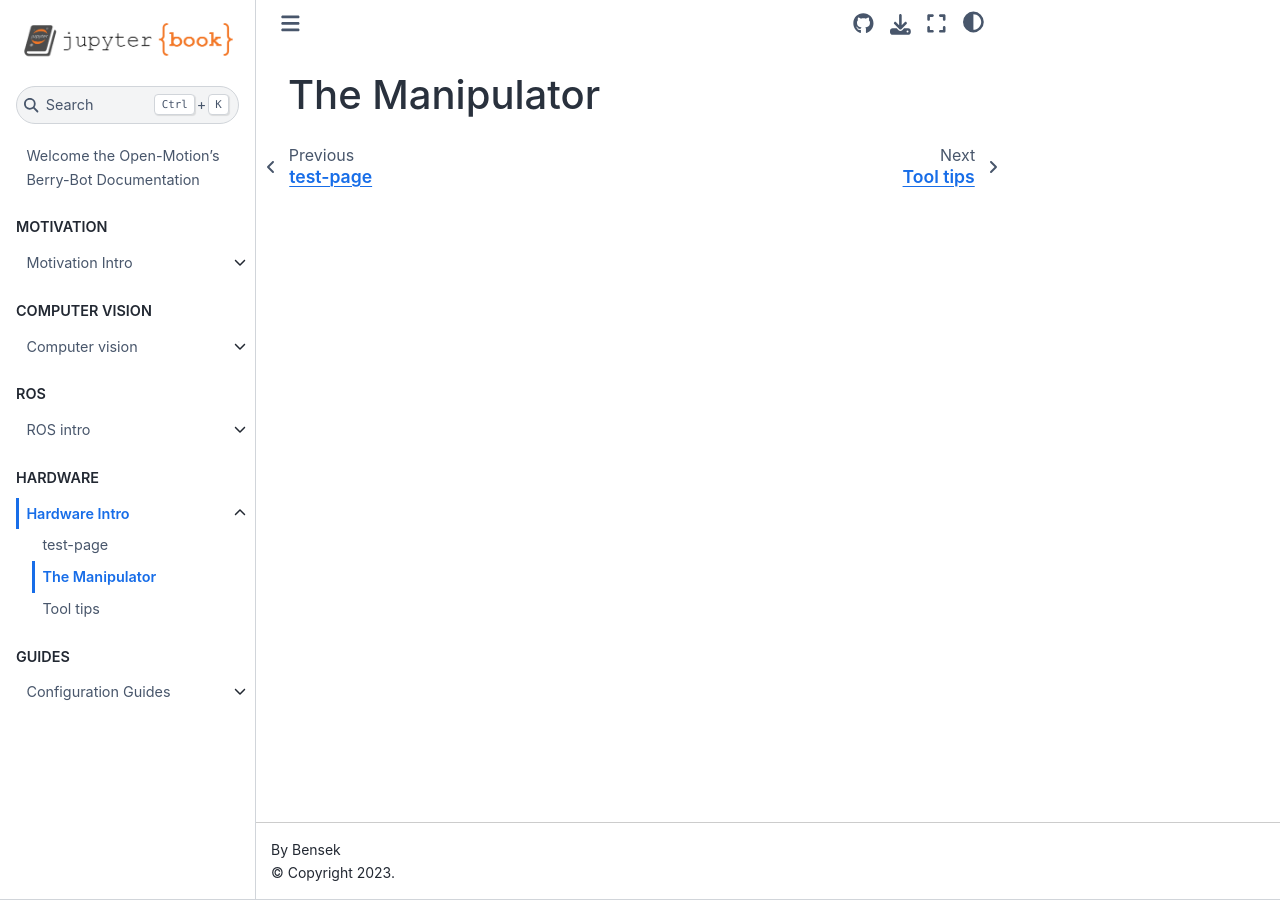
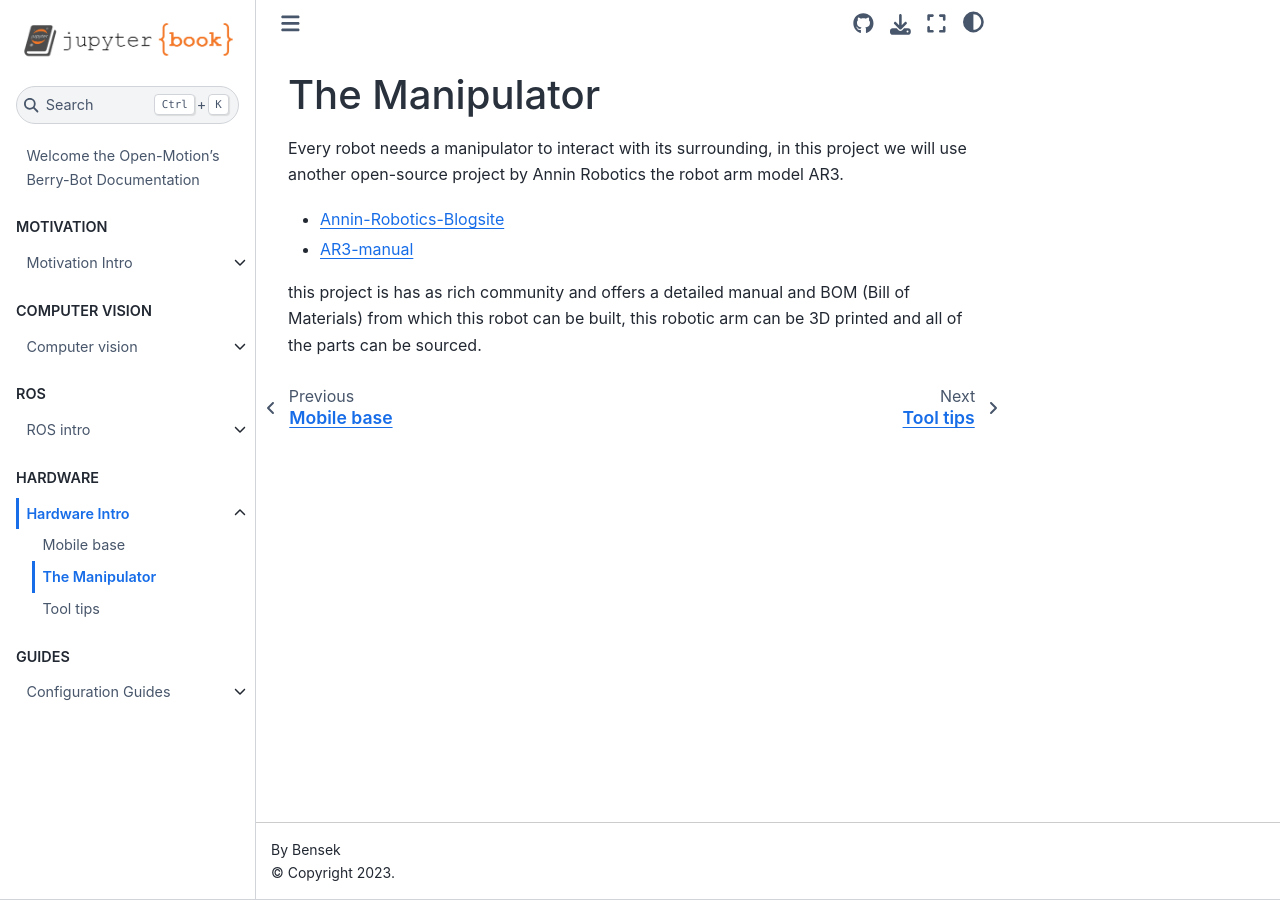
Before and after one commit to flippybit/bery-bot, a Jupyter Book: the page built from docs/hardware/manipulator.md, in a window 1280 px wide. Built offline with Jupyter Book 1.0.4 settings and Sphinx 7.4.7 and the Sphinx Book theme 1.1.4, drawn with Linux system fonts in a browser that asks for light colours; pages that are not in the unit, such as notebooks, are missing from menus.

Commit message:
wrote first lines of the manipulator

```diff
--- a/docs/hardware/manipulator.md
+++ b/docs/hardware/manipulator.md
@@ -1 +1,8 @@
 # The Manipulator
+
+Every robot needs a manipulator to interact with its surrounding, in this project we will use another open-source project by Annin Robotics the robot arm model AR3.
+
+*   [Annin-Robotics-Blogsite](https://www.anninrobotics.com/)
+*   [AR3-manual](https://drive.google.com/file/d/1RTrN32WDTpDZGJapVFAvZOyV8Nq2nmqc/view)
+
+this project is has as rich community and offers a detailed manual and BOM (Bill of Materials) from which this robot can be built, this robotic arm can be 3D printed and all of the parts can be sourced.
--- a/docs/hardware/mobile-base.md
+++ b/docs/hardware/mobile-base.md
@@ -1 +1 @@
-#  test-page
+# Mobile base
```
